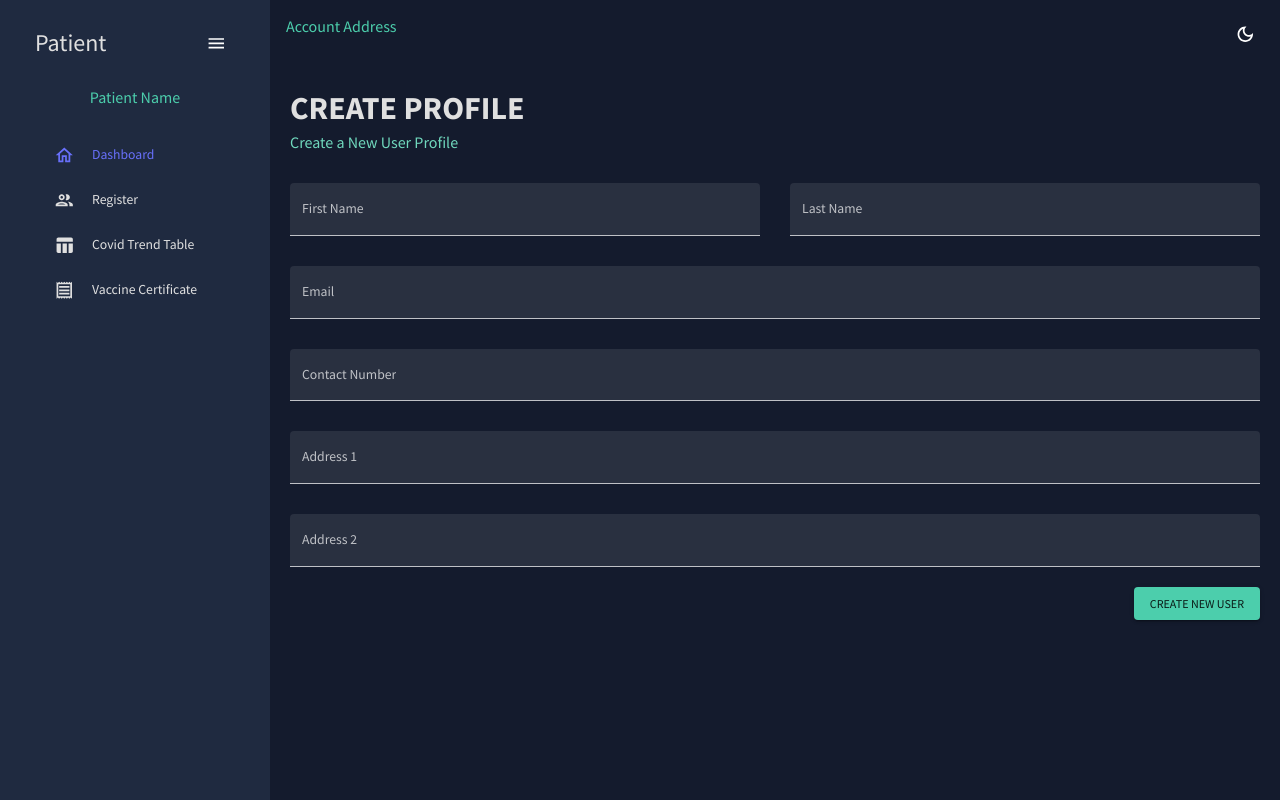
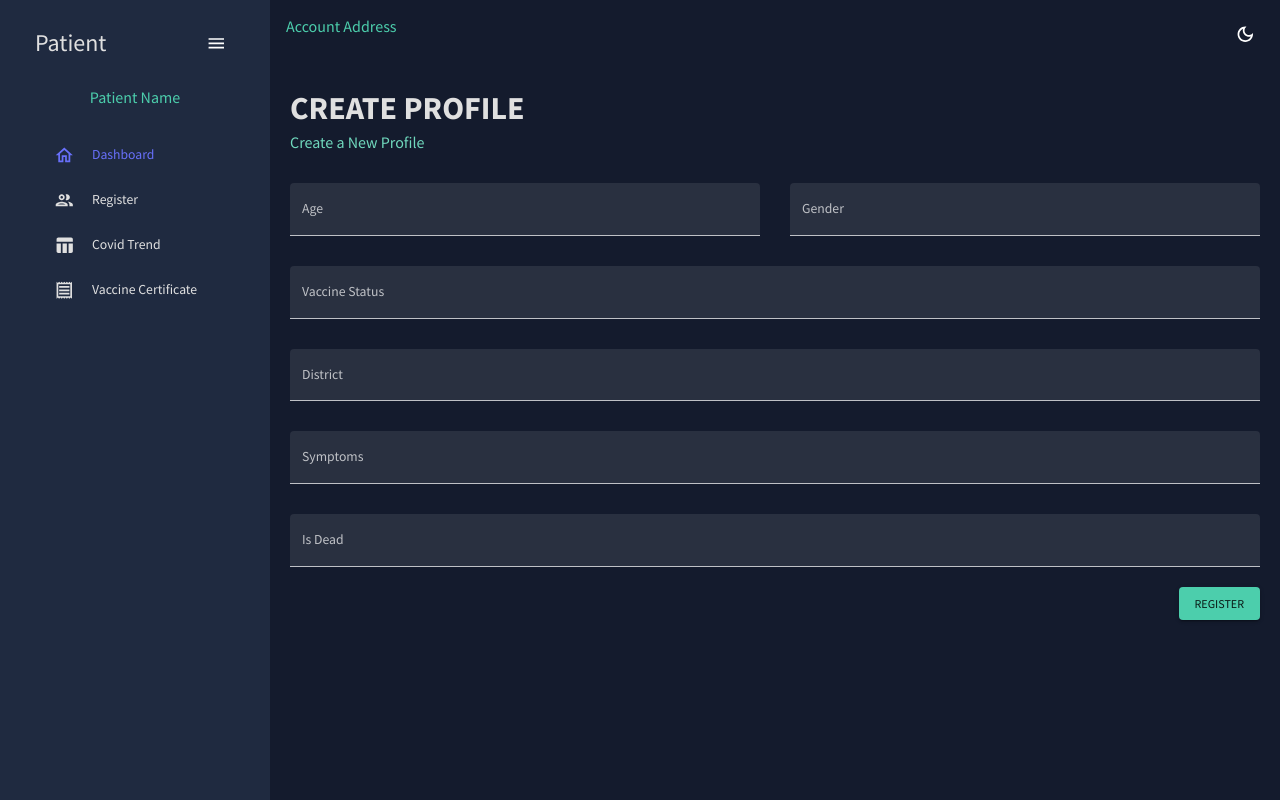
Before and after one commit to KaziQuader/Decentralized-Patient-Management, a React app in the folder client/: page /new in a window 1280 px wide. Built offline with nearby package versions, Linux system fonts and the light colour scheme.

Commit message:
Added covid trend and vaccine certificate component to the frontend. Frontend Finished.

```diff
--- /dev/null
+++ b/client/src/components/CovidTrend.jsx
@@ -0,0 +1,112 @@
+import { Box, useTheme } from "@mui/material";
+import Header from "./Header";
+import Accordion from "@mui/material/Accordion";
+import AccordionSummary from "@mui/material/AccordionSummary";
+import AccordionDetails from "@mui/material/AccordionDetails";
+import Typography from "@mui/material/Typography";
+import ExpandMoreIcon from "@mui/icons-material/ExpandMore";
+import { tokens } from "../theme";
+import { DataGrid } from "@mui/x-data-grid";
+
+const CovidTrend = () => {
+  const theme = useTheme();
+  const colors = tokens(theme.palette.mode);
+
+   const rows = []
+  const columns = [
+    { field: "district", headerName: "District", flex: 1 },
+    {
+      field: "medianAge",
+      headerName: "Median Age of Patients",
+      flex: 1,
+      cellClassName: "name-column--cell",
+    },
+  ]
+
+  return (
+    <Box m="20px">
+      <Header title="COVID TREND" subtitle="Latest Data of Covid" />
+
+      <Accordion defaultExpanded>
+        <AccordionSummary expandIcon={<ExpandMoreIcon />}>
+          <Typography color={colors.greenAccent[500]} variant="h5">
+            Average death rate per day
+          </Typography>
+        </AccordionSummary>
+        <AccordionDetails>
+          <Typography>
+            Lorem ipsum dolor sit amet, consectetur adipiscing elit. Suspendisse
+            malesuada lacus ex, sit amet blandit leo lobortis eget.
+          </Typography>
+        </AccordionDetails>
+      </Accordion>
+
+      <Accordion defaultExpanded>
+        <AccordionSummary expandIcon={<ExpandMoreIcon />}>
+          <Typography color={colors.greenAccent[500]} variant="h5">
+            District with highest covid patient
+          </Typography>
+        </AccordionSummary>
+        <AccordionDetails>
+          <Typography>
+            Lorem ipsum dolor sit amet, consectetur adipiscing elit. Suspendisse
+            malesuada lacus ex, sit amet blandit leo lobortis eget.
+          </Typography>
+        </AccordionDetails>
+      </Accordion>
+
+      <Accordion defaultExpanded>
+        <AccordionSummary expandIcon={<ExpandMoreIcon />}>
+          <Typography color={colors.greenAccent[500]} variant="h5">
+            Percentage of Children, Teenage, Young and Elder patients
+          </Typography>
+        </AccordionSummary>
+        <AccordionDetails>
+          <Typography>
+            Children: Number <br />
+            Teenage: Number <br />
+            Elder: Number
+          </Typography>
+        </AccordionDetails>
+      </Accordion>
+
+
+      <Box m="20px">
+        <Header title="Median age of covid patients in each district" subtitle="" />
+        <Box
+          m="40px 0 0 0"
+          height="75vh"
+          sx={{
+            "& .MuiDataGrid-root": {
+              border: "none",
+            },
+            "& .MuiDataGrid-cell": {
+              borderBottom: "none",
+            },
+            "& .name-column--cell": {
+              color: colors.greenAccent[300],
+            },
+            "& .MuiDataGrid-columnHeaders": {
+              backgroundColor: colors.blueAccent[700],
+              borderBottom: "none",
+            },
+            "& .MuiDataGrid-virtualScroller": {
+              backgroundColor: colors.primary[400],
+            },
+            "& .MuiDataGrid-footerContainer": {
+              borderTop: "none",
+              backgroundColor: colors.blueAccent[700],
+            },
+            "& .MuiCheckbox-root": {
+              color: `${colors.greenAccent[200]} !important`,
+            },
+          }}
+        >
+          <DataGrid rows={rows} columns={columns} />
+        </Box>
+      </Box>
+    </Box>
+  );
+};
+
+export default CovidTrend;
--- a/client/src/components/Form.jsx
+++ b/client/src/components/Form.jsx
@@ -3,17 +3,39 @@ import { Formik } from "formik";
 import * as yup from "yup";
 import useMediaQuery from "@mui/material/useMediaQuery";
 import Header from "./Header";
+import { useState } from "react";
 
 const Form = () => {
   const isNonMobile = useMediaQuery("(min-width:600px)");
+  const [isAdmin, setIsAdmin] = useState(false)
 
   const handleFormSubmit = (values) => {
     console.log(values);
   };
 
+  const checkoutSchema = yup.object().shape({
+    age: yup.string().required("Required"),
+    gender: yup.string().required("Required"),
+    vaccineStatus: yup.string()
+      .required("Required")
+      .oneOf(["One Dose", "Two Dose", "Not Vaccinated"], "Invalid vaccine status"),
+    district: yup.string().required("Required"),
+    symptom: yup.string().required("Required"),
+    isDead: yup.string().oneOf(["True", "False"], "Invalid Is Dead status"),
+  });
+
+  const initialValues = {
+    age: "",
+    gender: "",
+    vaccineStatus: "",
+    district: "",
+    symptom: "",
+    isDead: "",
+  };
+
   return (
     <Box m="20px">
-      <Header title="CREATE PROFILE" subtitle="Create a New User Profile" />
+      <Header title="CREATE PROFILE" subtitle="Create a New Profile" />
 
       <Formik
         onSubmit={handleFormSubmit}
@@ -41,84 +63,84 @@ const Form = () => {
                 fullWidth
                 variant="filled"
                 type="text"
-                label="First Name"
+                label="Age"
                 onBlur={handleBlur}
                 onChange={handleChange}
-                value={values.firstName}
-                name="firstName"
-                error={!!touched.firstName && !!errors.firstName}
-                helperText={touched.firstName && errors.firstName}
+                value={values.age}
+                name="age"
+                error={!!touched.age && !!errors.age}
+                helperText={touched.age && errors.age}
                 sx={{ gridColumn: "span 2" }}
               />
               <TextField
                 fullWidth
                 variant="filled"
                 type="text"
-                label="Last Name"
+                label="Gender"
                 onBlur={handleBlur}
                 onChange={handleChange}
-                value={values.lastName}
-                name="lastName"
-                error={!!touched.lastName && !!errors.lastName}
-                helperText={touched.lastName && errors.lastName}
+                value={values.gender}
+                name="gender"
+                error={!!touched.gender && !!errors.gender}
+                helperText={touched.gender && errors.gender}
                 sx={{ gridColumn: "span 2" }}
               />
               <TextField
                 fullWidth
                 variant="filled"
                 type="text"
-                label="Email"
+                label="Vaccine Status"
                 onBlur={handleBlur}
                 onChange={handleChange}
-                value={values.email}
-                name="email"
-                error={!!touched.email && !!errors.email}
-                helperText={touched.email && errors.email}
+                value={values.vaccineStatus}
+                name="vaccineStatus"
+                error={!!touched.vaccineStatus && !!errors.vaccineStatus}
+                helperText={touched.vaccineStatus && errors.vaccineStatus}
                 sx={{ gridColumn: "span 4" }}
               />
               <TextField
                 fullWidth
                 variant="filled"
                 type="text"
-                label="Contact Number"
+                label="District"
                 onBlur={handleBlur}
                 onChange={handleChange}
-                value={values.contact}
-                name="contact"
-                error={!!touched.contact && !!errors.contact}
-                helperText={touched.contact && errors.contact}
+                value={values.district}
+                name="district"
+                error={!!touched.district && !!errors.district}
+                helperText={touched.district && errors.district}
                 sx={{ gridColumn: "span 4" }}
               />
               <TextField
                 fullWidth
                 variant="filled"
                 type="text"
-                label="Address 1"
+                label="Symptoms"
                 onBlur={handleBlur}
                 onChange={handleChange}
-                value={values.address1}
-                name="address1"
-                error={!!touched.address1 && !!errors.address1}
-                helperText={touched.address1 && errors.address1}
+                value={values.symptom}
+                name="symptom"
+                error={!!touched.symptom && !!errors.symptom}
+                helperText={touched.symptom && errors.symptom}
                 sx={{ gridColumn: "span 4" }}
               />
               <TextField
                 fullWidth
                 variant="filled"
                 type="text"
-                label="Address 2"
+                label="Is Dead"
                 onBlur={handleBlur}
                 onChange={handleChange}
-                value={values.address2}
-                name="address2"
-                error={!!touched.address2 && !!errors.address2}
-                helperText={touched.address2 && errors.address2}
+                value={values.isDead}
+                name="isDead"
+                error={!!touched.isDead && !!errors.isDead}
+                helperText={touched.isDead && errors.isDead}
                 sx={{ gridColumn: "span 4" }}
               />
             </Box>
             <Box display="flex" justifyContent="end" mt="20px">
               <Button type="submit" color="secondary" variant="contained">
-                Create New User
+                {isAdmin ? "Add Patient" : "Register"}
               </Button>
             </Box>
           </form>
@@ -128,27 +150,4 @@ const Form = () => {
   );
 };
 
-const phoneRegExp =
-  /^((\+[1-9]{1,4}[ -]?)|(\([0-9]{2,3}\)[ -]?)|([0-9]{2,4})[ -]?)*?[0-9]{3,4}[ -]?[0-9]{3,4}$/;
-
-const checkoutSchema = yup.object().shape({
-  firstName: yup.string().required("required"),
-  lastName: yup.string().required("required"),
-  email: yup.string().email("invalid email").required("required"),
-  contact: yup
-    .string()
-    .matches(phoneRegExp, "Phone number is not valid")
-    .required("required"),
-  address1: yup.string().required("required"),
-  address2: yup.string().required("required"),
-});
-const initialValues = {
-  firstName: "",
-  lastName: "",
-  email: "",
-  contact: "",
-  address1: "",
-  address2: "",
-};
-
 export default Form;
--- a/client/src/components/Sidebar.jsx
+++ b/client/src/components/Sidebar.jsx
@@ -120,15 +120,15 @@ const Sidebar = () => {
               setSelected={setSelected}
             />
             <Item
-              title="Covid Trend Table"
-              to="/contacts"
+              title="Covid Trend"
+              to="/trend"
               icon={<TableChartIcon />}
               selected={selected}
               setSelected={setSelected}
             />
             <Item
               title={IsAdmin ? "" : "Vaccine Certificate"}
-              to="/invoices"
+              to="/certificate"
               icon={<ReceiptOutlinedIcon />}
               selected={selected}
               setSelected={setSelected}
--- /dev/null
+++ b/client/src/components/VaccineCertificate.jsx
@@ -0,0 +1,37 @@
+import { Box, useTheme } from "@mui/material";
+import Header from "./Header";
+import Accordion from "@mui/material/Accordion";
+import AccordionSummary from "@mui/material/AccordionSummary";
+import AccordionDetails from "@mui/material/AccordionDetails";
+import Typography from "@mui/material/Typography";
+import ExpandMoreIcon from "@mui/icons-material/ExpandMore";
+import { tokens } from "../theme";
+import { useState } from "react";
+
+const VaccineCertificate = () => {
+  const theme = useTheme();
+  const colors = tokens(theme.palette.mode);
+  const [dose, setDose] = useState(false)
+
+
+  return (
+    <Box m="20px">
+      <Header title="Vaccine Certificate" subtitle="" />
+
+      <Accordion defaultExpanded>
+        <AccordionSummary expandIcon={<ExpandMoreIcon />}>
+          <Typography color={colors.greenAccent[500]} variant="h5">
+            Download Certificate
+          </Typography>
+        </AccordionSummary>
+        <AccordionDetails>
+          <Typography>
+            {dose ? "Your Certificate is Ready" : "Please Receive Two Doses to Download Your Certificate"}
+          </Typography>
+        </AccordionDetails>
+      </Accordion>
+    </Box>
+  );
+};
+
+export default VaccineCertificate;
```
Also changed, not shown: client/src/App.jsx (+6 -2 lines).
